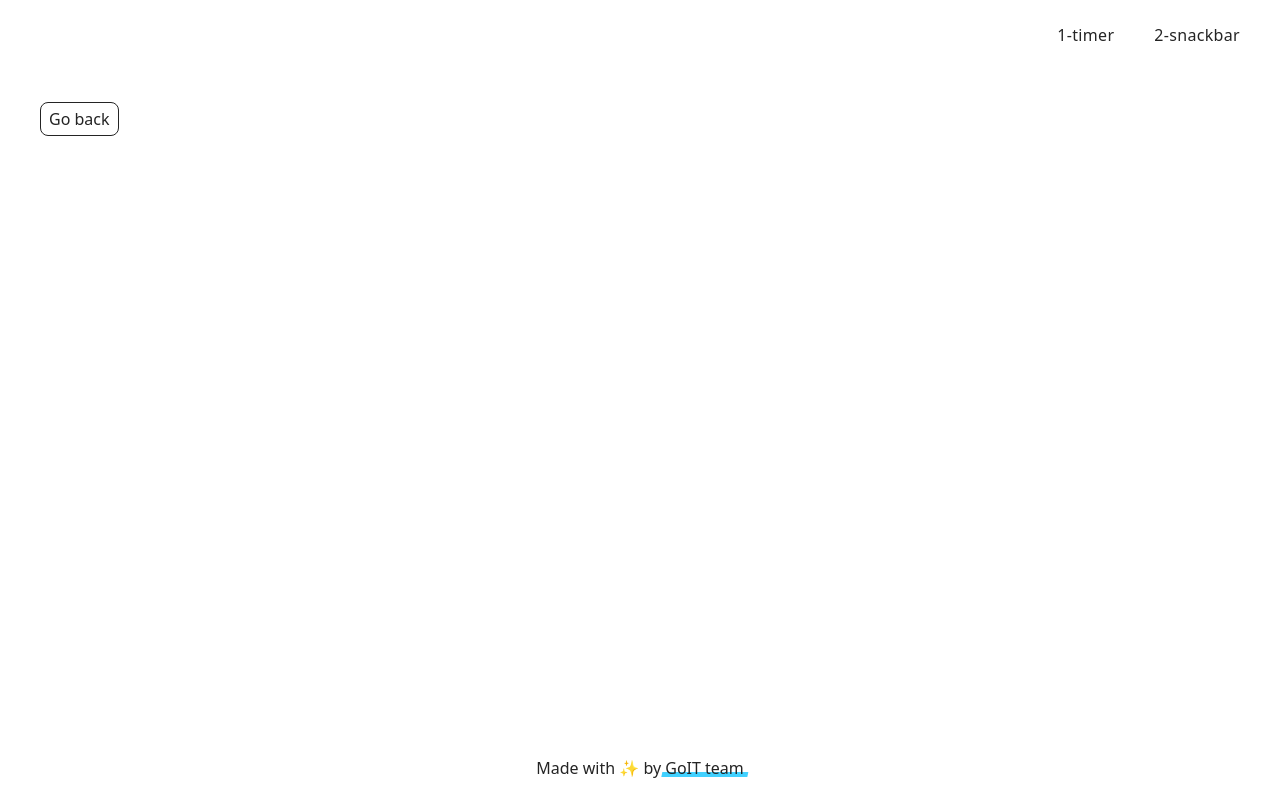
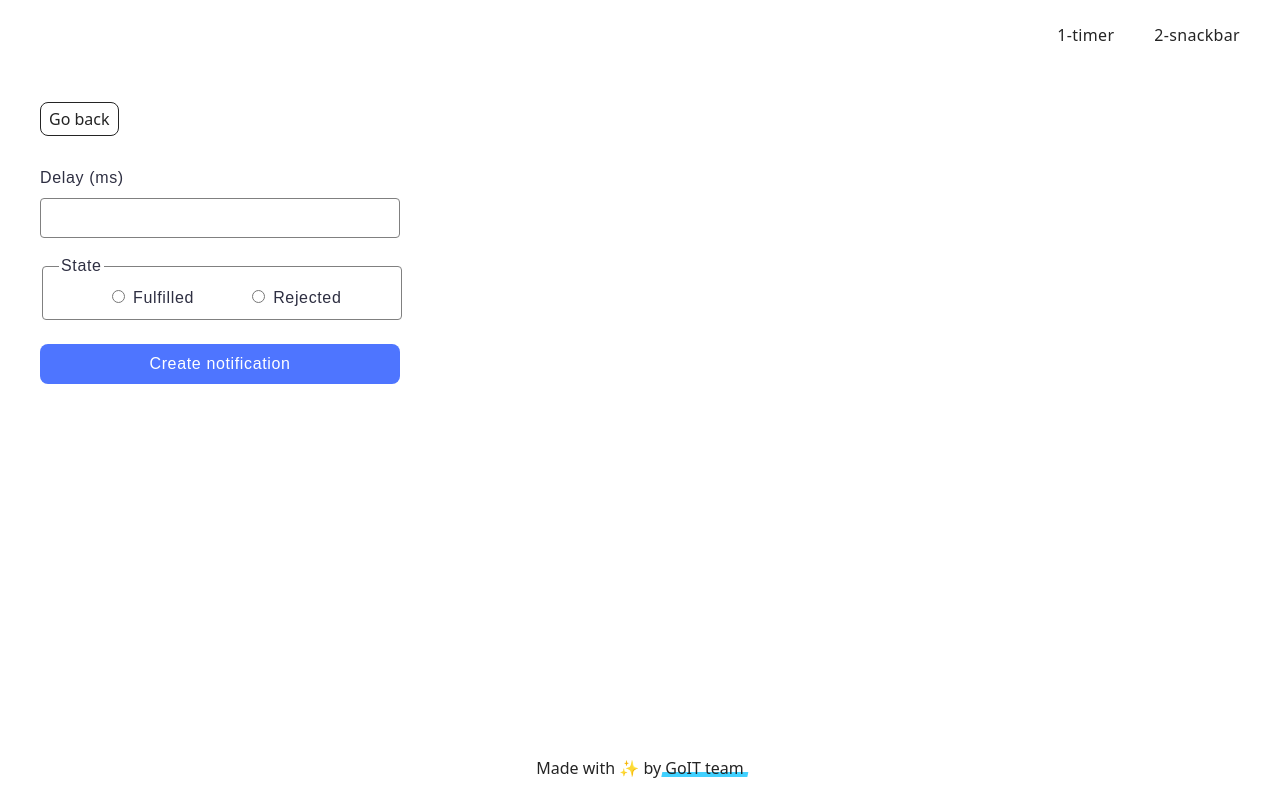
Before and after one commit to irendevian/goit-js-hw-10, a website built with Vite: page src/2-snackbar.html in a window 1280 px wide. Built offline with nearby package versions, Linux system fonts and the light colour scheme.

Commit message:
add markup and css for snackbar

```diff
--- a/src/2-snackbar.html
+++ b/src/2-snackbar.html
@@ -17,6 +17,28 @@
     <main>
       <div class="container">
         <load src="./partials/back-link.html" />
+        <form class="form">
+          <label class="delay-label">
+            Delay (ms)
+            <input class="delay-input" type="number" name="delay" required />
+          </label>
+
+          <fieldset>
+            <legend>State</legend>
+            <label class="radio">
+              <input type="radio" name="state" value="fulfilled" required />
+              Fulfilled
+            </label>
+            <label class="radio">
+              <input type="radio" name="state" value="rejected" required />
+              Rejected
+            </label>
+          </fieldset>
+
+          <button class="btn-snackbar" type="submit">
+            Create notification
+          </button>
+        </form>
       </div>
     </main>
 
--- a/src/css/snackbar.css
+++ b/src/css/snackbar.css
@@ -0,0 +1,82 @@
+.delay-input {
+  display: block;
+  border: 1px solid #808080;
+  border-radius: 4px;
+  width: 360px;
+  height: 40px;
+  padding: 8px 16px;
+  margin-bottom: 16px;
+  box-sizing: border-box;
+  margin-top: 8px;
+}
+
+.delay-input:hover {
+  border: 1px solid #000;
+}
+
+.delay-input:focus {
+  outline: none;
+  border: 1px solid #4e75ff;
+}
+
+.delay-label {
+  display: inline-block;
+  margin-top: 30px;
+  font-family: 'Montserrat', sans-serif;
+  font-weight: 400;
+  font-size: 16px;
+  line-height: 1.5;
+  letter-spacing: 0.04em;
+  color: #2e2f42;
+}
+
+fieldset {
+  width: 360px;
+  height: 66px;
+  box-sizing: border-box;
+  border-radius: 4px;
+  border: 1px solid #808080;
+  padding: 8px 16px;
+  margin-bottom: 24px;
+  font-family: 'Montserrat', sans-serif;
+  font-weight: 400;
+  font-size: 16px;
+  line-height: 1.5;
+  letter-spacing: 0.04em;
+  color: #2e2f42;
+  /* outline: none; */
+}
+
+fieldset:hover {
+  border: 1px solid #000;
+}
+
+.radio {
+  margin-left: 48px;
+  /* cursor: pointer; */
+}
+
+input[type='radio'] {
+  accent-color: #4e75ff;
+  cursor: pointer;
+}
+
+.btn-snackbar {
+  border-radius: 8px;
+  padding: 8px 16px;
+  width: 360px;
+  height: 40px;
+  background-color: #4e75ff;
+  font-weight: 500;
+  font-size: 16px;
+  line-height: 1.5;
+  letter-spacing: 0.04em;
+  color: #fff;
+  font-family: 'Montserrat', sans-serif;
+  border: none;
+  cursor: pointer;
+}
+
+.btn-snackbar:hover {
+  background-color: #6c8cff;
+}
--- a/src/css/styles.css
+++ b/src/css/styles.css
@@ -17,4 +17,4 @@
 @import url('./back-link.css');
 @import url('./footer.css');
 @import url('./timer.css');
-/* @import url('./snackbar.css'); */
+@import url('./snackbar.css');
--- a/src/css/timer.css
+++ b/src/css/timer.css
@@ -2,7 +2,7 @@
   margin-top: 30px;
 }
 
-input {
+.input-timer {
   border-radius: 4px;
   width: 272px;
   height: 40px;
@@ -12,17 +12,17 @@ input {
   padding: 8px 16px;
 }
 
-input:hover {
+.input-timer:hover {
   border: 1px solid #000;
 }
 
-input:active,
-input:focus {
+.input-timer:active,
+.input-timer:focus {
   outline: none;
   border: 1px solid #4e75ff;
 }
 
-button {
+.btn-timer {
   border-radius: 8px;
   padding: 8px 16px;
   width: 75px;
@@ -39,11 +39,11 @@ button {
   cursor: pointer;
 }
 
-button:hover {
+.btn-timer:hover {
   background-color: #6c8cff;
 }
 
-button:disabled {
+.btn-timer:disabled {
   background-color: #cfcfcf;
   color: #989898;
   cursor: not-allowed;
--- a/src/js/1-timer.js
+++ b/src/js/1-timer.js
@@ -16,6 +16,7 @@ const options = {
           iziToast.warning({
               title: 'Warning',
               message: 'Please choose a date in the future',
+              position: "topRight",
           });
           startBtn.disabled = true;
       } else {
```
Also changed, not shown: src/1-timer.html (+2 -2 lines).
